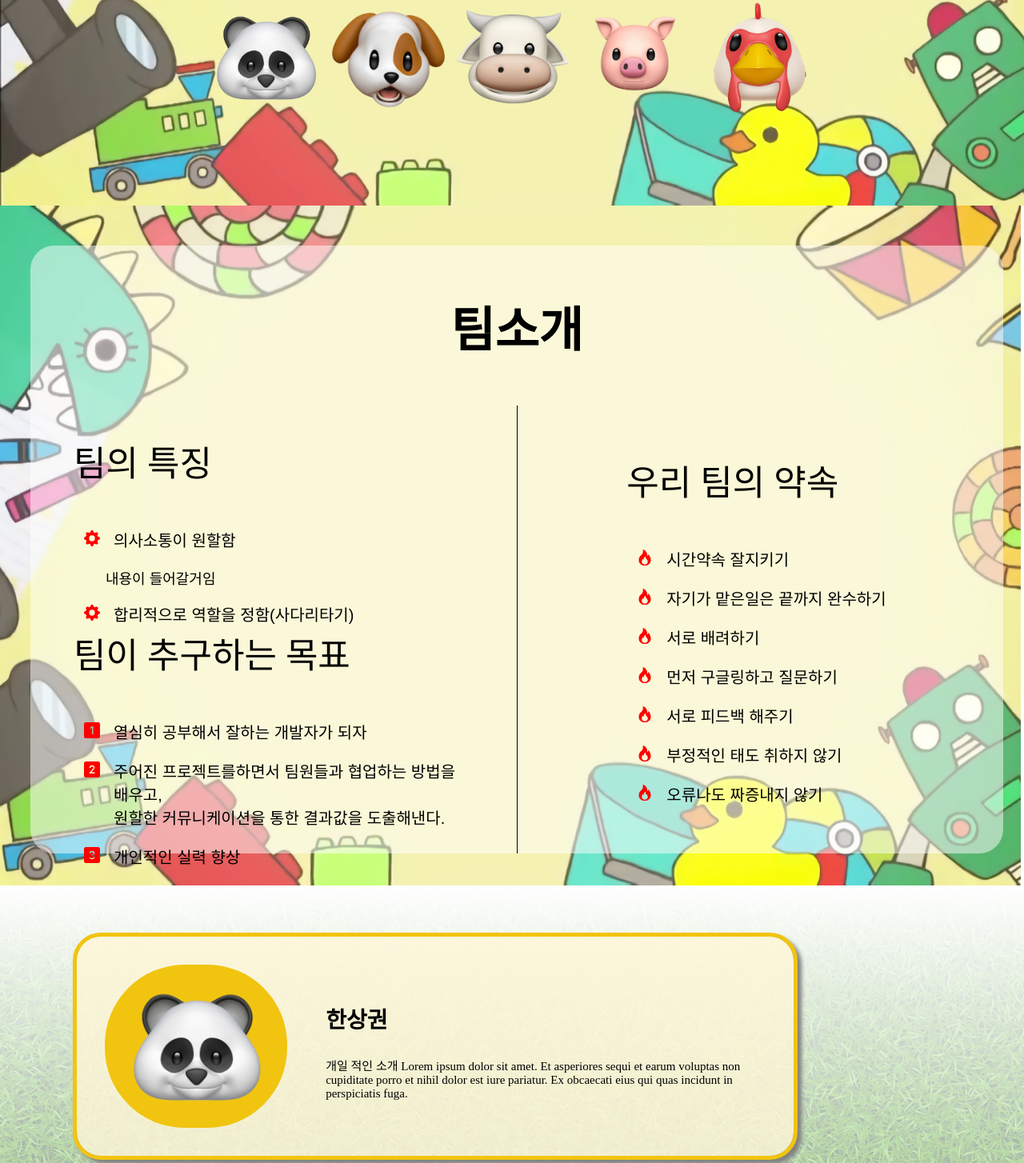
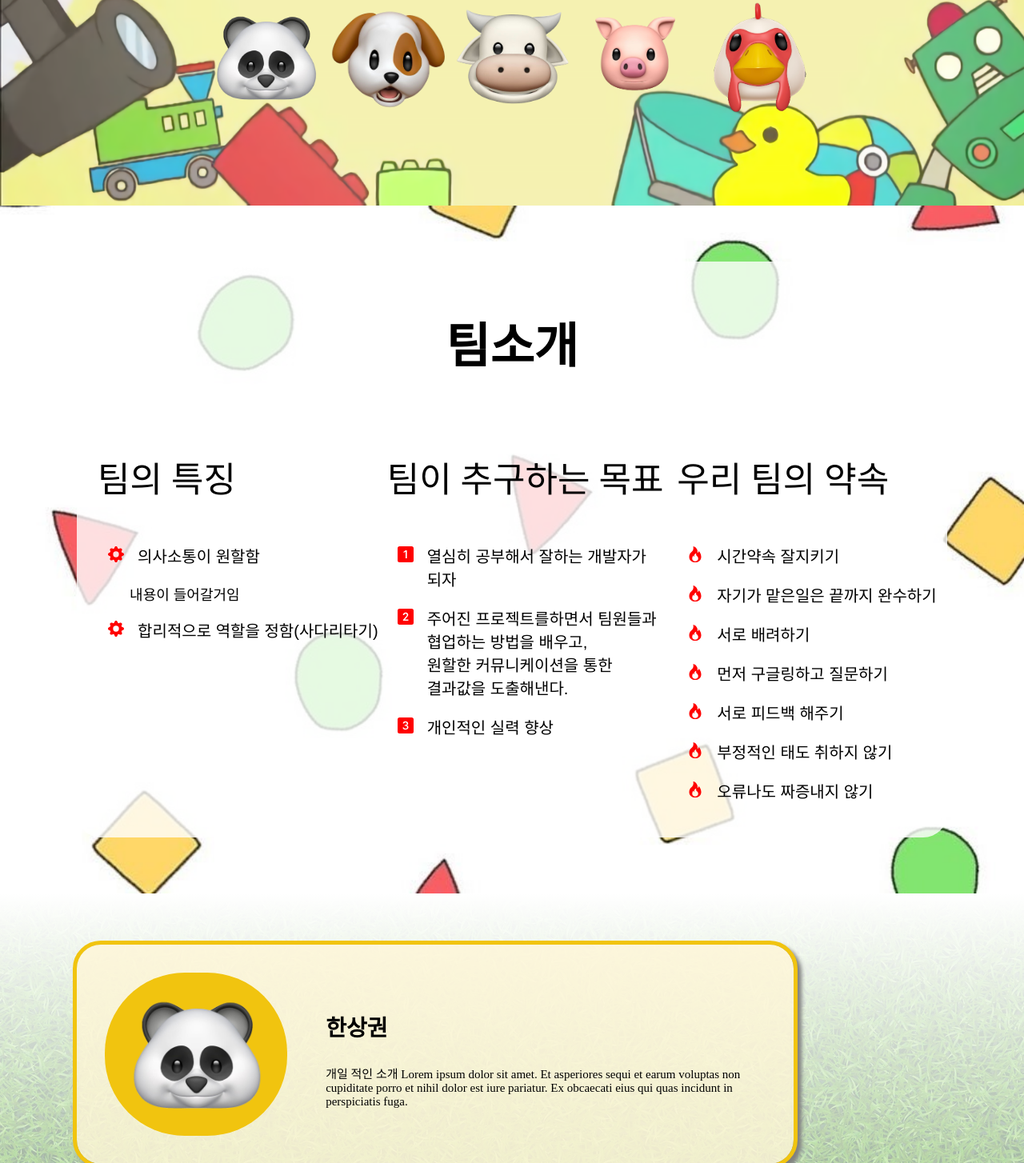
Before and after one commit to Gon1782/miniproject, a Flask app: page / in a window 1280 px wide. Shown: the part 534-1988 px from the top of the page at 80% size. Run offline with Flask 2, Linux system fonts and the light colour scheme; data that the repository does not hold is empty; some web fonts are replaced.

Commit message:
updateupdate

```diff
--- a/static/main.css
+++ b/static/main.css
@@ -111,25 +111,25 @@ body {
 
 /*--첫 메인페이지--*/
 .teaminfo {
-  background: url("../static/jjanggu.png") no-repeat center;
+  background: url("../static/1.jpg") no-repeat center;
   background-size: cover;
   font-family: 'Nanum Gothic', sans-serif;
-  padding-top: 50px;
-  padding-right: 22px;
-  width: 98vw;
-  height: 100vh;
+  padding-top: 70px;
+  padding-bottom: 70px;
+  width: 100%;
+  height: 100%;
 }
 .container1 {
   display: grid;
   justify-content: center;
-  margin: 0 0 30px 38px;
-  grid-template-columns: 1fr 1fr;
-  grid-template-rows: 200px 1fr 2fr;
-  background-color: rgba(255, 255, 255, 0.5);
+  grid-template-columns: 1fr 1fr 1fr;
+  grid-template-rows: 200px 1fr 1fr;
+  margin: auto;
+  background-color: rgba(255, 255, 255, 0.8);
   background-position: center;
   border-radius: 30px;
-  width: 95vw;
-  height: 95vh;
+  width: 85%;
+  height: 90vh;
 }
 .gridHeader {
   display: grid;
@@ -138,41 +138,43 @@ body {
   margin: 0px;
   padding: 50px 0 50px 0;
   grid-column-start: 1;
-  grid-column-end: 3;
+  grid-column-end: 4;
   grid-row-start: 1;
   grid-row-end: 2;
 }
 .item1 {
+  display: grid;
+  justify-content: center;
   grid-column-start: 1;
   grid-column-end: 2;
   grid-row-start: 2;
-  grid-row-end: 3;
+  grid-row-end: 4;
   max-width: 500px;
   width: 100%;
-  height: 30vh;
+  height: 30%;
   margin: 0 auto 0 auto;
   padding: 0 25px 0 25px;
 }
 .item2 {
   display: grid;
-  align-content: center;
   justify-content: center;
   padding: 0 25px 0 25px;
+  grid-column-start: 3;
+  grid-column-end: 4;
+  grid-row-start: 2;
+  grid-row-end: 4;
+  height: 70%;
+}
+.item3 {
+  display: grid;
+  justify-content: center;
   grid-column-start: 2;
   grid-column-end: 3;
   grid-row-start: 2;
   grid-row-end: 4;
-  height: 70vh;
-  border-left: 1px solid black;
-}
-.item3 {
-  grid-column-start: 1;
-  grid-column-end: 2;
-  grid-row-start: 3;
-  grid-row-end: 4;
   max-width: 500px;
   width: 100%;
-  height: 30vh;
+  height: 30%;
   margin: 0 auto 50px auto;
   padding: 0 25px 0 25px;
 }
@@ -190,7 +192,7 @@ body {
 }
 .promise {
   display: inline-block;
-  max-width: 300px;
+  max-width: 500px;
   width: 95%;
 }
 .promise>li {
@@ -202,8 +204,8 @@ body {
 }
 .goal {
   display: inline-block;
-  max-width: 500px;
-  width:95%;
+  max-width: 400px;
+  width:90%;
 }
 .goal>li {
   padding: 0 10px 0 10px;
```
Also changed, not shown: other parts of static/main.css (+80 -1 lines), static/1.jpg (added).
